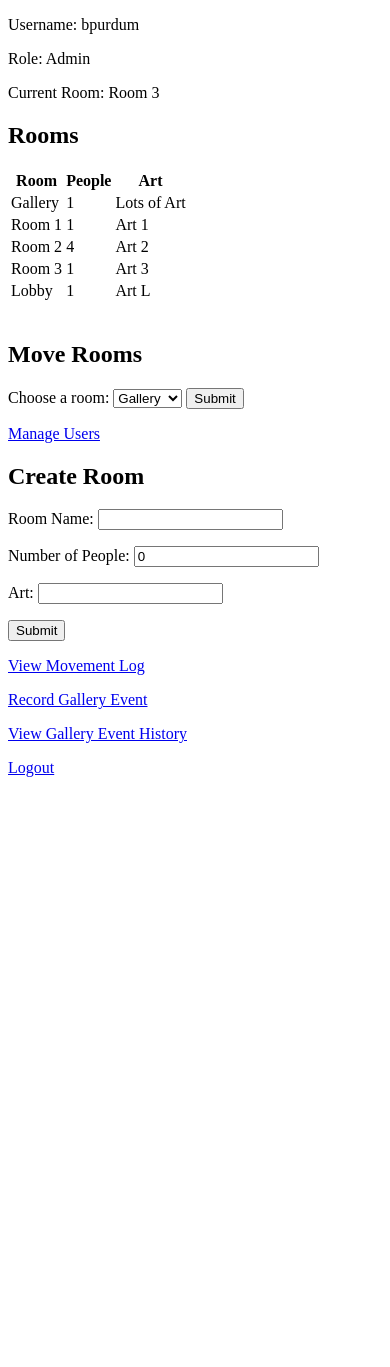
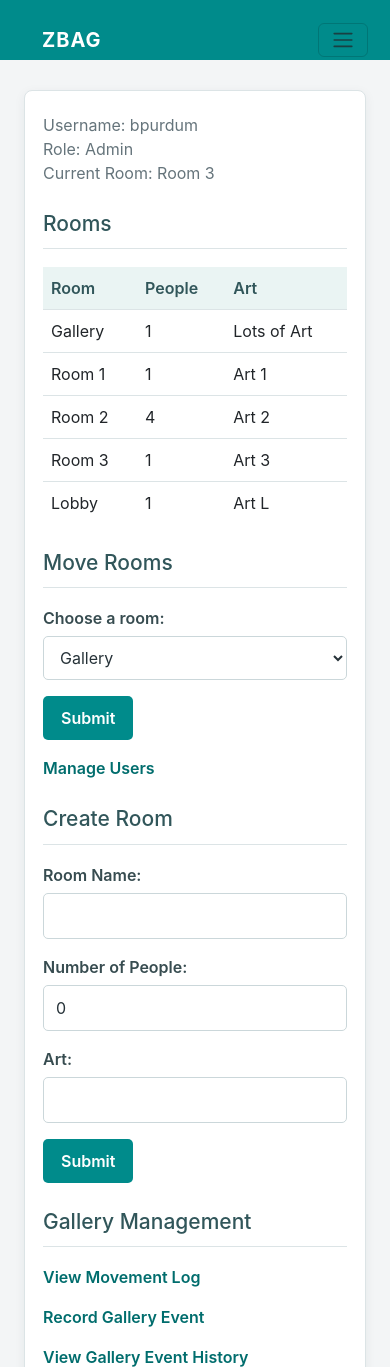
Before and after one commit to benpurdum/BIBIFI_Secure_Programming, a Flask app: page /home in a window 390 px wide. Shown: the top 1367 px of the page. Before the commit the page ends 777 px from the top, so only its background shows below. Run offline with Flask 3, Linux system fonts and the light colour scheme; a user stored in the database is signed in; data comes from the database, SQL or seed files in the repository.

Commit message:
added css/styling

```diff
--- /dev/null
+++ b/static/style.css
@@ -0,0 +1,431 @@
+* {
+    box-sizing: border-box;
+    font-family: -apple-system, BlinkMacSystemFont, "segoe ui", roboto, oxygen, ubuntu, cantarell, "fira sans", "droid sans", "helvetica neue", Arial, sans-serif;
+    font-size: 16px;
+    -webkit-font-smoothing: antialiased;
+    -moz-osx-font-smoothing: grayscale;
+}
+body {
+    background-color: #435165;
+    margin: 0;
+}
+.login, .register {
+    width: 400px;
+    background-color: #ffffff;
+    box-shadow: 0 0 9px 0 rgba(0, 0, 0, 0.3);
+    margin: 100px auto;
+}
+.login h1, .register h1 {
+    text-align: center;
+    color: #5b6574;
+    font-size: 24px;
+    padding: 20px 0 20px 0;
+    border-bottom: 1px solid #dee0e4;
+}
+.login .links, .register .links {
+    display: flex;
+    padding: 0 15px;
+}
+.login .links a, .register .links a {
+    color: #adb2ba;
+    text-decoration: none;
+    display: inline-flex;
+    padding: 0 10px 10px 10px;
+    font-weight: bold;
+}
+.login .links a:hover, .register .links a:hover {
+    color: #9da3ac;
+}
+.login .links a.active, .register .links a.active {
+    border-bottom: 3px solid #3274d6;
+    color: #3274d6;
+}
+.login form, .register form {
+    display: flex;
+    flex-wrap: wrap;
+    justify-content: center;
+    padding-top: 20px;
+}
+.login form label, .register form label {
+    display: flex;
+    justify-content: center;
+    align-items: center;
+    width: 50px;
+    height: 50px;
+    background-color: #3274d6;
+    color: #ffffff;
+}
+.login form input[type="password"], .login form input[type="text"], .login form input[type="email"], .register form input[type="password"], .register form input[type="text"], .register form input[type="email"] {
+    width: 310px;
+    height: 50px;
+    border: 1px solid #dee0e4;
+    margin-bottom: 20px;
+    padding: 0 15px;
+}
+.login form input[type="submit"], .register form input[type="submit"] {
+    width: 100%;
+    padding: 15px;
+    margin-top: 20px;
+    background-color: #3274d6;
+    border: 0;
+    cursor: pointer;
+    font-weight: bold;
+    color: #ffffff;
+    transition: background-color 0.2s;
+}
+.login form input[type="submit"]:hover, .register form input[type="submit"]:hover {
+    background-color: #2868c7;
+    transition: background-color 0.2s;
+}
+.navtop {
+    background-color: #2f3947;
+    height: 60px;
+    width: 100%;
+    border: 0;
+}
+.navtop div {
+    display: flex;
+    margin: 10px;
+    width: 1000px;
+    height: 100%;
+}
+.navtop div h1, .navtop div a {
+    display: inline-flex;
+    align-items: center;
+}
+.navtop div h1 {
+    flex: 1;
+    font-size: 24px;
+    padding: 0;
+   margin: 0;
+    color: #eaebed;
+    font-weight: normal;
+}
+.navtop div a {
+    padding: 0 20px;
+    text-decoration: none;
+    color: #c1c4c8;
+    font-weight: bold;
+}
+.navtop div a i {
+    padding: 2px 8px 0 0;
+}
+.navtop div a:hover {
+    color: #eaebed;
+}
+body.loggedin {
+    background-color: #f3f4f7;
+}
+.content {
+    width: 1000px;
+    margin: 0 auto;
+}
+.content h2 {
+    margin: 0;
+    padding: 25px 0;
+    font-size: 22px;
+    border-bottom: 1px solid #e0e0e3;
+    color: #4a536e;
+}
+.content > p, .content > div {
+    box-shadow: 0 0 5px 0 rgba(0, 0, 0, 0.1);
+    margin: 25px 0;
+    padding: 25px;
+  background-color: #fff;
+}
+.content > p table td, .content > div table td {
+  padding: 5px;
+}
+.content > p table td:first-child, .content > div table td:first-child {
+  font-weight: bold;
+  color: #4a536e;
+  padding-right: 15px;
+}
+.content > div p {
+  padding: 5px;
+  margin: 0 0 10px 0;
+}
+
+/* --- Art gallery pages --- */
+:root {
+    --gallery-teal: #008b8b;
+    --gallery-teal-dark: #006d6d;
+    --gallery-background: #f3f5f6;
+    --gallery-text: #263238;
+    --gallery-muted: #65747b;
+    --gallery-border: #dce4e6;
+}
+
+body {
+    background: var(--gallery-background);
+    color: var(--gallery-text);
+    line-height: 1.5;
+}
+
+body.loggedin {
+    background: var(--gallery-background);
+}
+
+.content {
+    width: min(1000px, calc(100% - 40px));
+    margin: 32px auto;
+}
+
+.content h1,
+.content h2,
+.page-container h1,
+.page-container h2 {
+    color: #31565a;
+    margin: 0 0 18px;
+    padding: 0 0 12px;
+    border-bottom: 1px solid var(--gallery-border);
+    font-size: 24px;
+}
+
+.content h2,
+.page-container h2 {
+    margin-top: 26px;
+    font-size: 21px;
+}
+
+.content > p,
+.content > div,
+.page-container {
+    background: #fff;
+    border: 1px solid var(--gallery-border);
+    border-radius: 8px;
+    box-shadow: 0 3px 12px rgba(25, 55, 60, 0.06);
+}
+
+.page-container {
+    width: min(900px, calc(100% - 32px));
+    margin: 40px auto;
+    padding: 28px 32px;
+}
+
+.page-container > p:first-of-type {
+    color: var(--gallery-muted);
+}
+
+.content table,
+.page-container table {
+    width: 100%;
+    border-collapse: collapse;
+    margin: 12px 0 22px;
+}
+
+.content th,
+.content td,
+.page-container th,
+.page-container td {
+    text-align: left;
+    padding: 12px 14px;
+    border-bottom: 1px solid var(--gallery-border);
+}
+
+.content th,
+.page-container th {
+    background: #eaf4f3;
+    color: #31565a;
+    font-weight: 600;
+}
+
+.content tr:last-child td,
+.page-container tr:last-child td {
+    border-bottom: 0;
+}
+
+.content form,
+.page-container form {
+    margin: 16px 0;
+}
+
+.content form p,
+.page-container form p {
+    margin: 0 0 16px;
+}
+
+.content label,
+.page-container label {
+    display: block;
+    margin-bottom: 6px;
+    color: #374c50;
+    font-weight: 600;
+}
+
+.content input:not([type="submit"]),
+.content select,
+.content textarea,
+.page-container input:not([type="submit"]),
+.page-container select,
+.page-container textarea {
+    width: 100%;
+    max-width: 520px;
+    padding: 10px 12px;
+    border: 1px solid #cbd7da;
+    border-radius: 5px;
+    background: #fff;
+    color: var(--gallery-text);
+}
+
+.content input:focus,
+.content select:focus,
+.page-container input:focus,
+.page-container select:focus {
+    outline: 2px solid rgba(0, 139, 139, 0.2);
+    border-color: var(--gallery-teal);
+}
+
+.content button,
+.page-container button,
+.content input[type="submit"],
+.page-container input[type="submit"],
+.login input[type="submit"] {
+    display: inline-block;
+    border: 0;
+    border-radius: 5px;
+    padding: 10px 18px;
+    background: var(--gallery-teal);
+    color: #fff;
+    font-weight: 600;
+    cursor: pointer;
+    transition: background-color 0.15s ease;
+}
+
+.content button:hover,
+.page-container button:hover,
+.content input[type="submit"]:hover,
+.page-container input[type="submit"]:hover,
+.login input[type="submit"]:hover {
+    background: var(--gallery-teal-dark);
+}
+
+.content a,
+.page-container a {
+    color: var(--gallery-teal-dark);
+    text-decoration: none;
+    font-weight: 600;
+}
+
+.content a:hover,
+.page-container a:hover {
+    text-decoration: underline;
+}
+
+.page-container ul {
+    list-style: none;
+    padding: 0;
+    margin: 14px 0 24px;
+}
+
+.page-container li {
+    padding: 12px 14px;
+    border-bottom: 1px solid var(--gallery-border);
+}
+
+.page-container li:last-child {
+    border-bottom: 0;
+}
+
+.page-container > a {
+    display: inline-block;
+    margin-top: 14px;
+}
+
+.navtop {
+    background: var(--gallery-teal) !important;
+}
+
+.navtop .navbar-brand {
+    font-weight: 700;
+    letter-spacing: 1px;
+}
+
+.navtop .nav-link {
+    color: #fff !important;
+}
+
+.navtop .nav-link:hover {
+    color: #e0ffff !important;
+}
+
+.login {
+    border-radius: 8px;
+    overflow: hidden;
+}
+
+.login form {
+    padding: 20px 24px 28px;
+}
+
+.login form input[type="text"],
+.login form input[type="password"] {
+    width: 100%;
+    border-radius: 5px;
+}
+
+.login form input[type="submit"] {
+    width: 100%;
+    margin-top: 4px;
+}
+
+.login .msg {
+    width: 100%;
+    color: #a12626;
+    text-align: center;
+    padding: 4px 0;
+}
+
+@media (max-width: 600px) {
+    .content {
+        width: calc(100% - 24px);
+        margin: 20px auto;
+    }
+
+    .page-container {
+        width: calc(100% - 24px);
+        margin: 20px auto;
+        padding: 22px 18px;
+    }
+
+    .content th,
+    .content td,
+    .page-container th,
+    .page-container td {
+        padding: 9px 8px;
+    }
+}
+
+
+/* Shared layout refinements */
+.content > .page-container {
+    margin: 30px auto;
+}
+
+.page-container > p:first-child {
+    margin-top: 0;
+}
+
+.page-container form p {
+    max-width: 560px;
+}
+
+.navtop .navbar-nav {
+    align-items: center;
+    gap: 4px;
+}
+
+.navtop .navbar-brand {
+    margin-right: 28px;
+}
+
+.navtop .dropdown-menu {
+    border: 1px solid var(--gallery-border);
+    box-shadow: 0 4px 12px rgba(25, 55, 60, 0.10);
+}
+
+@media (max-width: 600px) {
+    .navtop .navbar-nav {
+        align-items: flex-start;
+    }
+}
--- a/templates/home.html
+++ b/templates/home.html
@@ -1,22 +1,21 @@
+{% extends "layout.html" %}
 
-<!DOCTYPE html>
-<html>
-<head>
-    <title>Art Gallery</title>
-</head>
-<body>
-    <p>Username: {{ username }}</p>
-    <p>Role: {{ role }}</p>
-    <p>Current Room: {{ cRoom }}</p>
+{% block title %}Art Gallery{% endblock %}
+
+{% block content %}
+<main class="page-container">
+    <p>Username: {{ username }}<br>Role: {{ role }}<br>Current Room: {{ cRoom }}</p>
 
     <h2>Rooms</h2>
     <table>
+        <thead>
             <tr>
                 <th>Room</th>
                 <th>People</th>
                 <th>Art</th>
             </tr>
-
+        </thead>
+        <tbody>
             {% for room in rooms %}
                 <tr>
                     <td>{{ room[0] }}</td>
@@ -24,59 +23,47 @@
                     <td>{{ room[2] }}</td>
                 </tr>
             {% endfor %}
+        </tbody>
     </table>
 
-    <br>
-
     <h2>Move Rooms</h2>
-
     <form action="{{ url_for('move_room') }}" method="POST">
+        <p>
             <label for="room">Choose a room:</label>
-
             <select name="room" id="room" required>
                 {% for room in rooms %}
                     <option value="{{ room[0] }}">{{ room[0] }}</option>
                 {% endfor %}
             </select>
-
+        </p>
         <button type="submit">Submit</button>
     </form>
 
     {% if role == 'Admin' %}
         <p><a href="{{ url_for('manage_users') }}">Manage Users</a></p>
-{% endif %}
-
-{% if role == 'Admin' %}
         <h2>Create Room</h2>
-
         <form action="{{ url_for('create_room') }}" method="POST">
             <p>
-            <label>Room Name:</label>
-            <input type="text" name="name" required>
+                <label for="room-name">Room Name:</label>
+                <input type="text" id="room-name" name="name" required>
             </p>
-
             <p>
-            <label>Number of People:</label>
-            <input type="number" name="numPeople" min="0" value="0" required>
+                <label for="numPeople">Number of People:</label>
+                <input type="number" id="numPeople" name="numPeople" min="0" value="0" required>
             </p>
-
             <p>
-            <label>Art:</label>
-            <input type="text" name="art" required>
+                <label for="art">Art:</label>
+                <input type="text" id="art" name="art" required>
             </p>
-
             <button type="submit">Submit</button>
         </form>
     {% endif %}
 
     {% if role in ['Employee', 'Admin'] %}
+        <h2>Gallery Management</h2>
         <p><a href="{{ url_for('log') }}">View Movement Log</a></p>
-
         <p><a href="{{ url_for('create_event') }}">Record Gallery Event</a></p>
+        <p><a href="{{ url_for('event_history') }}">View Gallery Event History</a></p>
     {% endif %}
-
-<p><a href="{{ url_for('event_history') }}">View Gallery Event History</a></p>
-
-    <a href="{{ url_for('logout') }}">Logout</a>
-</body>
-</html>
+</main>
+{% endblock %}
--- /dev/null
+++ b/templates/layout.html
@@ -0,0 +1,37 @@
+<!DOCTYPE html>
+<html>
+	<head>
+		<meta charset="utf-8">
+		<title>{% block title %}{% endblock %}</title>
+		<link rel="stylesheet" href="{{ url_for('static', filename='style.css') }}">
+		<link rel="stylesheet" href="https://use.fontawesome.com/releases/v5.7.1/css/all.css">
+        <link href="https://cdn.jsdelivr.net/npm/bootstrap@5.3.3/dist/css/bootstrap.min.css" rel="stylesheet" integrity="sha384-QWTKZyjpPEjISv5WaRU9OFeRpok6YctnYmDr5pNlyT2bRjXh0JMhjY6hW+ALEwIH" crossorigin="anonymous">
+        <script src="https://cdn.jsdelivr.net/npm/@popperjs/core@2.11.8/dist/umd/popper.min.js" integrity="sha384-I7E8VVD/ismYTF4hNIPjVp/Zjvgyol6VFvRkX/vR+Vc4jQkC+hVqc2pM8ODewa9r" crossorigin="anonymous"></script>
+        <script src="https://cdn.jsdelivr.net/npm/bootstrap@5.3.3/dist/js/bootstrap.min.js" integrity="sha384-0pUGZvbkm6XF6gxjEnlmuGrJXVbNuzT9qBBavbLwCsOGabYfZo0T0to5eqruptLy" crossorigin="anonymous"></script>
+	</head>
+	<body class="loggedin">
+		<nav class="navtop navbar navbar-expand-lg" style="background-color:darkcyan">
+            <div class="container-fluid">
+                <a class="navbar-brand" style="color:white">ZBAG</a>
+                    <button class="navbar-toggler" type="button" data-bs-toggle="collapse" data-bs-target="#navbarNavDropdown" aria-controls="navbarNavDropdown" aria-expanded="false" aria-label="Toggle navigation">
+                        <span class="navbar-toggler-icon"></span>
+                    </button>
+                    <div class="collapse navbar-collapse" id="navbarNavDropdown">
+                        <ul class="navbar-nav">
+                            <li class="nav-item">
+                                <a class="nav-link" aria-current="page" href="/" style="color:white">Home</a>
+                            </li>
+                            <a></a>
+                            <a></a>
+                            <li class="nav-item">
+                                <a class="nav-link" aria-current="page" href="/login/logout" style="color:white">Logout</a>
+                            </li>
+                        </ul>
+                    </div>
+                </div>
+            </nav>
+		<div class="content">
+			{% block content %}{% endblock %}
+		</div>
+	</body>
+</html>
```
Also changed, not shown: templates/create_event.html (+11 -12 lines), templates/event_history.html (+7 -8 lines), templates/log.html (+8 -9 lines), templates/login.html (+14 -19 lines), templates/users.html (+18 -20 lines). Lines whose indentation alone changed are shown as unchanged.
